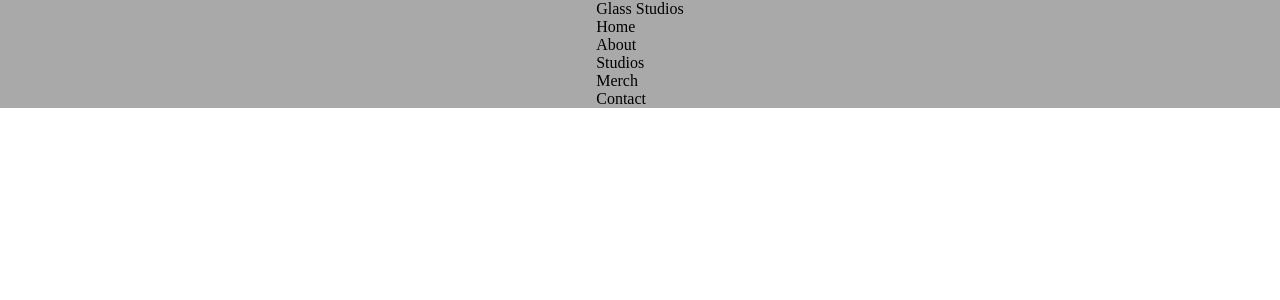
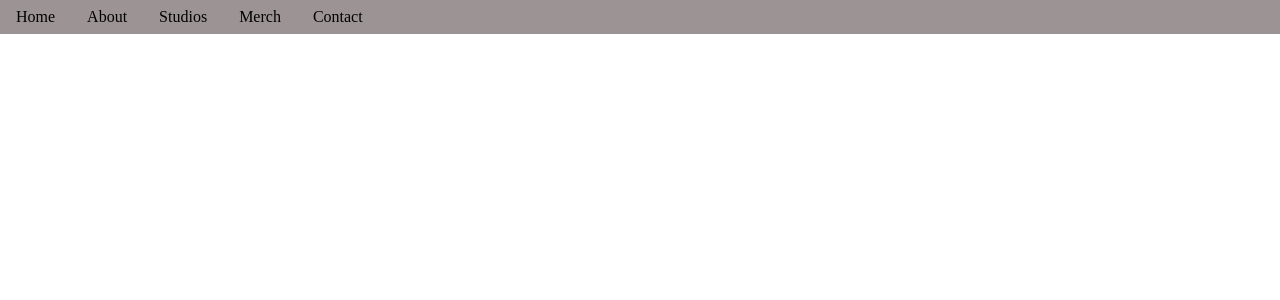
Before and after one commit to Ellieellie12/glass-studios-2.0, a React (Vite) app: page / in a window 1280 px wide. Shown: the top 300 px of the page. Built offline with nearby package versions, Linux system fonts and the light colour scheme.

Commit message:
add styles to nav bar

```diff
--- a/src/components/NavBar/NavBar.jsx
+++ b/src/components/NavBar/NavBar.jsx
@@ -12,11 +12,6 @@ const NavBar = () => {
     <nav className={styles.nav}>
       <div className={styles['nav-container']}>
         <ul className={styles['nav-list']}>
-          <li className={styles['nav-items']}>
-            <NavLink to='/home'
-            className={styles['nav-links']}> Glass Studios
-            </NavLink>
-          </li>
           <li className={styles['nav-items']}>
             <NavLink to='/home' className={styles['nav-links']}> Home
             </NavLink>
--- a/src/components/NavBar/NavBar.module.css
+++ b/src/components/NavBar/NavBar.module.css
@@ -1,27 +1,42 @@
 .nav {
-  background: darkgrey;
+  background-color: rgb(156, 148, 148);
   display: flex;
-  justify-content: center;
+  justify-content: space-between;
   align-items: center;
   text-decoration: none;
   top: 0;
 }
 
-.nav-container {
+.nav-list {
+  display: flex;
+}
+
+.nav-items {
+  list-style: none;
+}
+.nav-links {
+  display: block;
+  text-decoration: none;
+  color: black;
+  padding: 0.5rem;
+  margin: 0 0.5rem;
+}
+
+/* .nav-container {
   display: flex;
   justify-content: center;
   align-items: center;
   /* height: 90px; */
   /* flex-direction: row; */
   /* max-width: 1000px; */
-}
+/* } */
 
 /* .nav-list {
   flex-direction: inherit;
 } */
 
 
-.nav-items {
+/* .nav-items {
   text-decoration: none;
   list-style: none;
 
@@ -31,7 +46,7 @@
   color: black;
   /* height: 100%; */
   /* padding: 0.5rem 1rem; */
-  text-decoration: none;
+  /* text-decoration: none; */
   /* gap: 1rem; */
 
-}
+/* } */
```
Also changed, not shown: src/components/pages/About.jsx (added), src/components/pages/Home.jsx (added).
